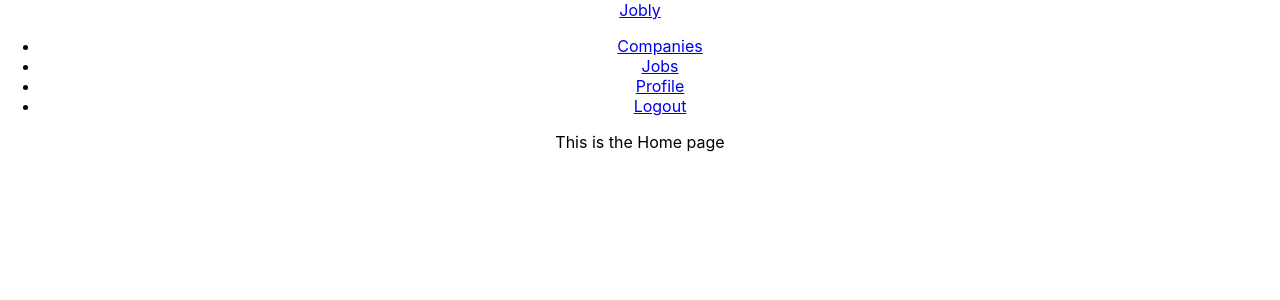
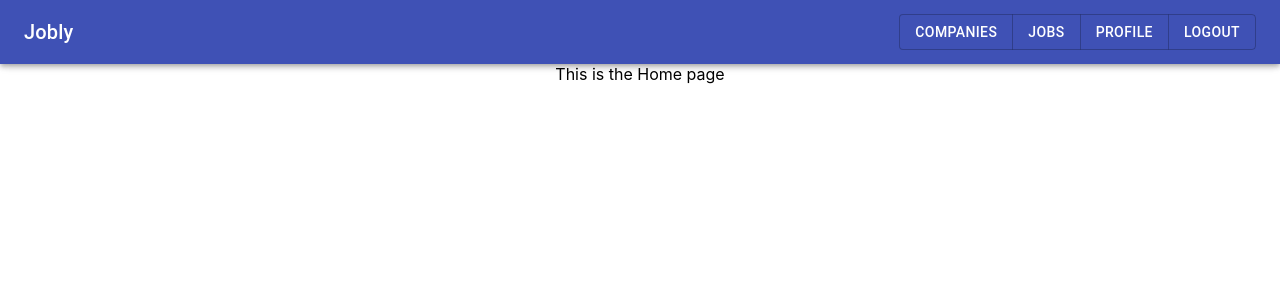
Before and after one commit to ryikeda/react-jobly, a React (Create React App) app: page / in a window 1280 px wide. Shown: the top 300 px of the page. Built offline with nearby package versions, Linux system fonts and the light colour scheme.

Commit message:
added styles to navbar

```diff
--- a/src/components/Navigation/index.js
+++ b/src/components/Navigation/index.js
@@ -1,29 +1,63 @@
 import React from "react";
-import { Link, NavLink } from "react-router-dom";
-import "./style.css";
+import { NavLink } from "react-router-dom";
+import { makeStyles } from "@material-ui/core/styles";
+import {
+  AppBar,
+  Toolbar,
+  Typography,
+  ButtonGroup,
+  Button,
+} from "@material-ui/core";
+
+const useStyles = makeStyles((theme) => ({
+  title: {
+    flexGrow: 1,
+    textAlign: "left",
+  },
+  offset: theme.mixins.toolbar,
+  navLink: {
+    textDecoration: "none",
+    color: "white",
+  },
+}));
 
 const NavBar = () => {
+  const classes = useStyles();
   return (
-    <header>
-      <nav>
-        <NavLink to="/">Jobly</NavLink>
-
-        <ul>
-          <li>
-            <NavLink to="/companies">Companies</NavLink>
-          </li>
-          <li>
-            <NavLink to="/jobs">Jobs</NavLink>
-          </li>
-          <li>
-            <NavLink to="/profile">Profile</NavLink>
-          </li>
-          <li>
-            <NavLink to="/logout">Logout</NavLink>
-          </li>
-        </ul>
-      </nav>
-    </header>
+    <>
+      <AppBar>
+        <Toolbar>
+          <Typography variant="h6" className={classes.title}>
+            <NavLink to="/" className={classes.navLink}>
+              Jobly
+            </NavLink>
+          </Typography>
+          <ButtonGroup>
+            <Button>
+              <NavLink to="/companies" className={classes.navLink}>
+                Companies
+              </NavLink>
+            </Button>
+            <Button>
+              <NavLink to="/jobs" className={classes.navLink}>
+                Jobs
+              </NavLink>
+            </Button>
+            <Button>
+              <NavLink to="/profile" className={classes.navLink}>
+                Profile
+              </NavLink>
+            </Button>
+            <Button>
+              <NavLink to="/logout" className={classes.navLink}>
+                Logout
+              </NavLink>
+            </Button>
+          </ButtonGroup>
+        </Toolbar>
+      </AppBar>
+      <div className={classes.offset}></div>
+    </>
   );
 };
 
```
Also changed, not shown: src/components/Navigation/style.css (deleted).
